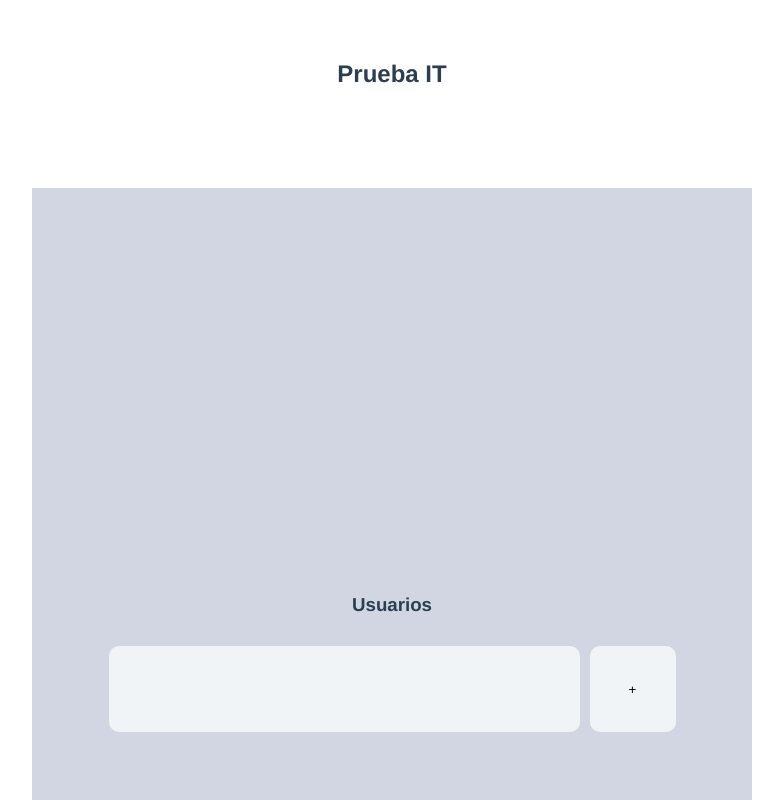
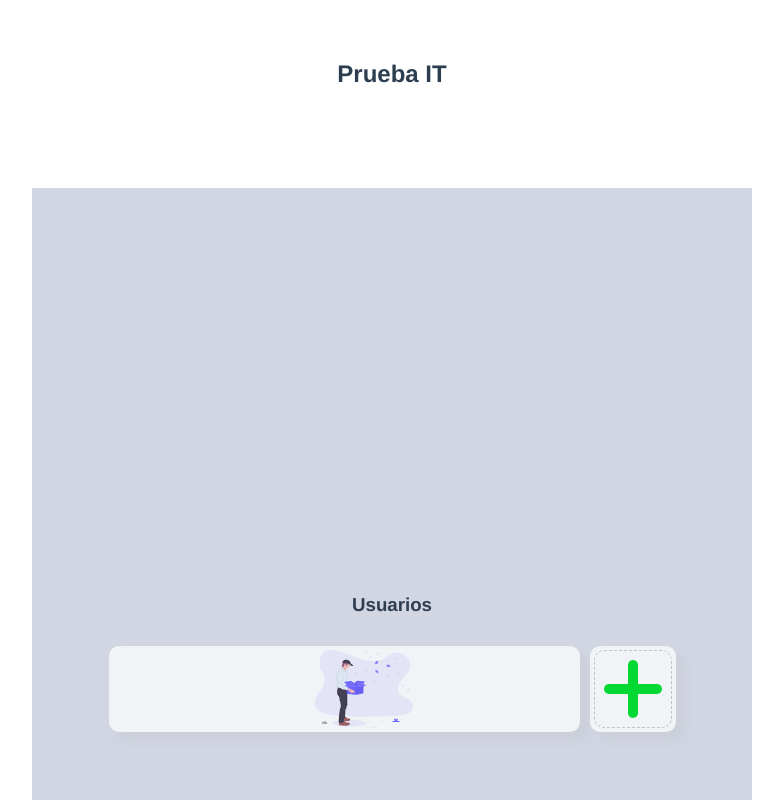
Before and after one commit to paoladom1/user-registry-vuejs, a Vue app: page / in a window 1280 px wide. Shown: the top 800 px of the page, without its empty margins (248-1031 px from the left). Built offline with nearby package versions, Linux system fonts and the light colour scheme.

Commit message:
feat: adds styles to the UserList

```diff
--- a/src/components/UserList.vue
+++ b/src/components/UserList.vue
@@ -2,15 +2,28 @@
     <div class="container">
         <h3 class="title">Usuarios</h3>
         <div class="user-box">
-            <ul class="user-list"></ul>
-            <button class="add-user">+</button>
+            <ul class="user-list">
+                <EmptyList class="empty-list-img" />
+            </ul>
+            <button class="add-user">
+                <div class="dashed-with-gradient">
+                    <AddUser class="add-user-img" />
+                </div>
+            </button>
         </div>
     </div>
 </template>
 
 <script>
+import AddUser from "../assets/iconos_ilustraciones/icono-agregar-usuario.svg";
+import EmptyList from "../assets/iconos_ilustraciones/ilustracion-usuarios-vacios.svg";
+
 export default {
     name: "UserList",
+    components: {
+        AddUser,
+        EmptyList,
+    },
 };
 </script>
 
@@ -32,20 +45,55 @@ export default {
 }
 
 .user-list {
+    display: flex;
     width: 431px;
     height: 86px;
     border-radius: 10px;
     margin: 0;
     background-color: #f1f4f7;
+    box-shadow: 8px 8px 10px rgba(159, 166, 173, 0.15);
 }
 
 .add-user {
     display: inline-block;
+    padding: 0;
     margin-left: 10px;
     width: 86px;
     height: 86px;
     border-radius: 10px;
     border: 0;
     background-color: #f1f4f7;
+    box-shadow: 8px 8px 10px rgba(159, 166, 173, 0.15);
+}
+
+.add-user:active {
+    width: 85px;
+    height: 85px;
+    border: 0;
+    box-shadow: inset 0px 4px 4px rgba(0, 0, 0, 0.25);
+}
+
+.add-user:focus {
+    outline: none;
+}
+
+.dashed-with-gradient {
+    display: flex;
+    width: 76px;
+    height: 76px;
+    border-radius: 10px;
+    border: dashed 0.5px #c2c0c1;
+    margin: auto;
+}
+
+.add-user-img {
+    margin: auto;
+    align-self: center;
+}
+
+.empty-list-img {
+    width: 99.69px;
+    height: 78px;
+    margin: auto;
 }
 </style>
```
